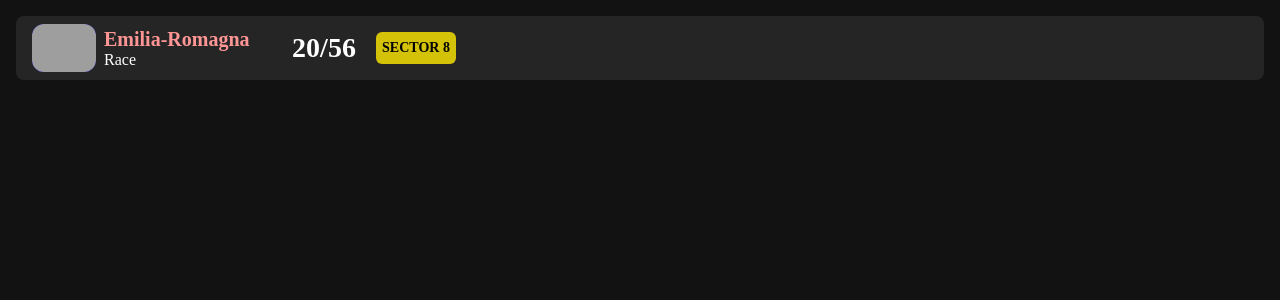
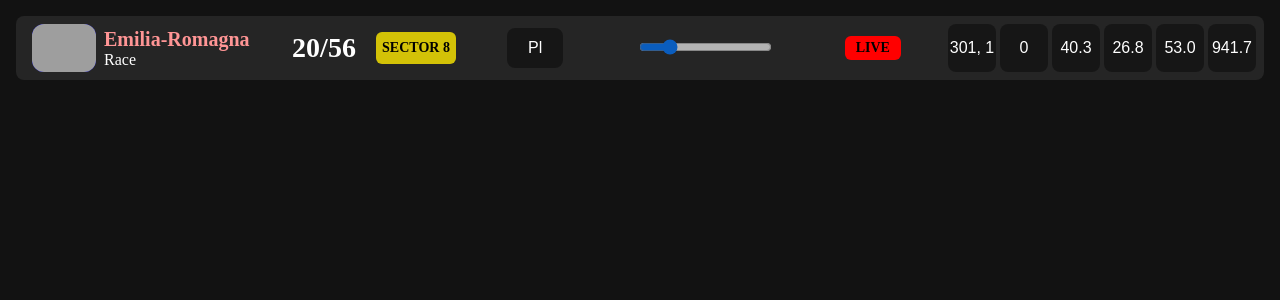
Before and after one commit to NuthanNaik/F1TimeRadar, a Django app: page /timings/ in a window 1280 px wide. Shown: the top 300 px of the page. Run offline with Django 4.2, Linux system fonts and the light colour scheme; some web fonts are replaced; grey boxes are pictures that could not be loaded.

Commit message:
added bacis structure of play-session and weather-info

```diff
--- a/F1TimeRadar/myapp/static/styles.css
+++ b/F1TimeRadar/myapp/static/styles.css
@@ -109,9 +109,66 @@ img {
 }
 
 .play-session {
-  width: 100%;
+  width: 40rem;
+  margin: 0rem 0.5rem;
+  display: flex;
+  justify-content: space-around;
+  align-items: center;
 }
 
-.track-info {
-  width: 200px;
+.play-button {
+  display: flex;
+  justify-content: space-around;
+  background-color: rgba(0, 0, 0, 0.4);
+  align-items: center;
+  width: 3rem;
+  height: 2rem;
+  margin: 0.75rem 0.25rem;
+  padding: 0.25rem;
+  border-radius: 0.5rem;
+  color: white;
 }
+
+.play-scrollbar {
+  width: 100%;
+  opacity: 0.7;
+  background: red;
+}
+
+.play-scrollbar:hover {
+  opacity: 1;
+}
+
+.live-button {
+  width: 3rem;
+  display: flex;
+  justify-content: space-around;
+  align-items: center;
+  margin: 0.75rem 0.25rem;
+  padding: 0.25rem;
+  font-family: InterVariable;
+  font-size: 14px;
+  font-weight: bold;
+  color: black;
+  border-radius: 0.375rem;
+  background-color: red;
+}
+
+.weather-info {
+  display: flex;
+  justify-content: space-around;
+  align-items: center;
+  margin-right: 0.25rem;
+}
+
+.weather-info-item {
+  display: flex;
+  justify-content: space-around;
+  background-color: rgba(0, 0, 0, 0.4);
+  align-items: center;
+  width: 3rem;
+  height: 3rem;
+  border-radius: 0.5rem;
+  margin-right: 0.25rem;
+  color: white;
+}
--- a/F1TimeRadar/myapp/templates/timings.html
+++ b/F1TimeRadar/myapp/templates/timings.html
@@ -38,17 +38,26 @@
         </div>
       </div>
       <div class="play-session left-info">
-        <div class="play-button"></div>
-        <div class="play-scrollbar"></div>
-        <div class="live-button"></div>
+        <div class="play-button">Pl</div>
+        <div class="play-scrollbar-container">
+          <input
+            type="range"
+            min="1"
+            max="100"
+            value="20"
+            class="play-scrollbar"
+            id="myRange"
+          />
+        </div>
+        <div class="live-button">LIVE</div>
       </div>
       <div class="weather-info left-info">
-        <div class="weather-info-item" id="wind"></div>
-        <div class="weather-info-item" id="rain"></div>
-        <div class="weather-info-item" id="track-temp"></div>
-        <div class="weather-info-item" id="air-temp"></div>
-        <div class="weather-info-item" id="humidity"></div>
-        <div class="weather-info-item" id="pressure"></div>
+        <div class="weather-info-item" id="wind">301, 1</div>
+        <div class="weather-info-item" id="rain">0</div>
+        <div class="weather-info-item" id="track-temp">40.3</div>
+        <div class="weather-info-item" id="air-temp">26.8</div>
+        <div class="weather-info-item" id="humidity">53.0</div>
+        <div class="weather-info-item" id="pressure">941.7</div>
       </div>
     </div>
   </body>
```
